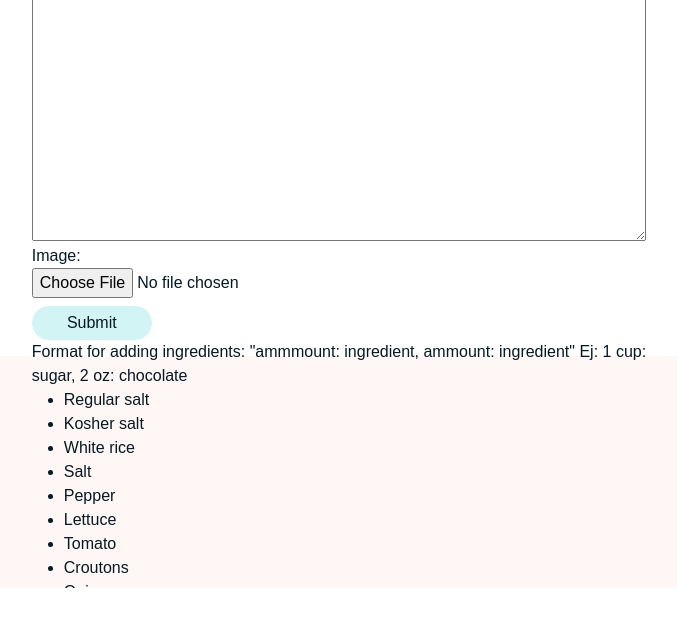
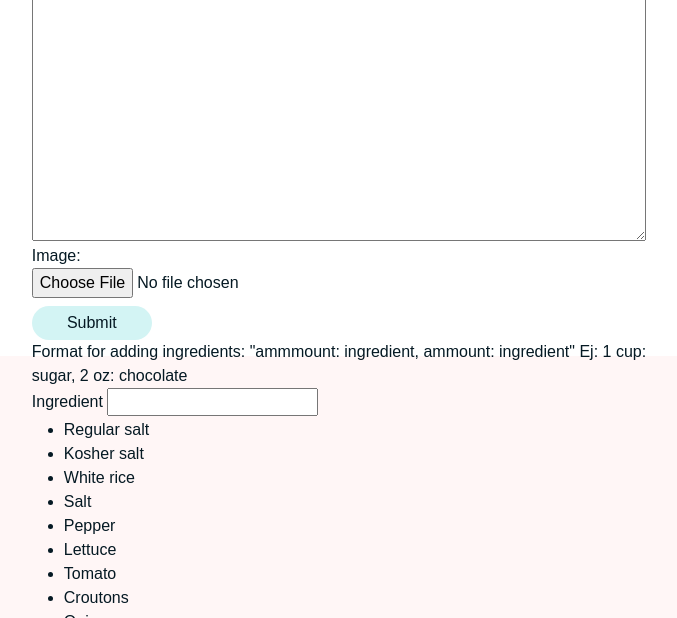
Before and after one commit to MRivadeneira92/cs50w-final-project, a Django app: page /add in a window 1280 px wide. Shown: the part 444-1062 px from the top of the page, without its empty margins (301-978 px from the left). Before the commit the page ends 1032 px from the top, so only its background shows below. Run offline with Django 5.2, Linux system fonts and the light colour scheme; data comes from the database, SQL or seed files in the repository.

Commit message:
working on new way of adding ingredients to add page

```diff
--- a/cookbook/templates/cookbook/add.html
+++ b/cookbook/templates/cookbook/add.html
@@ -15,6 +15,14 @@
             <button type="submit" class="button-style">Submit</button>
         </form>
         <p>Format for adding ingredients: "ammmount: ingredient, ammount: ingredient" Ej: 1 cup: sugar, 2 oz: chocolate</p>
+
+        <label for="ing-suggestion">Ingredient</label>
+        <input id="ing-suggestion" type="text" list="ing-database">
+        <datalist id="ing-database">
+            {% for ingredient in ingredients %}
+            <option value="{{ingredient.ingredient_name}}"></option>
+            {% endfor %}
+        </datalist>
         <div style="height:200px;overflow:auto">
             <ul>
                 {% for ingredient in ingredients %}
```
Also changed, not shown: README.md.
